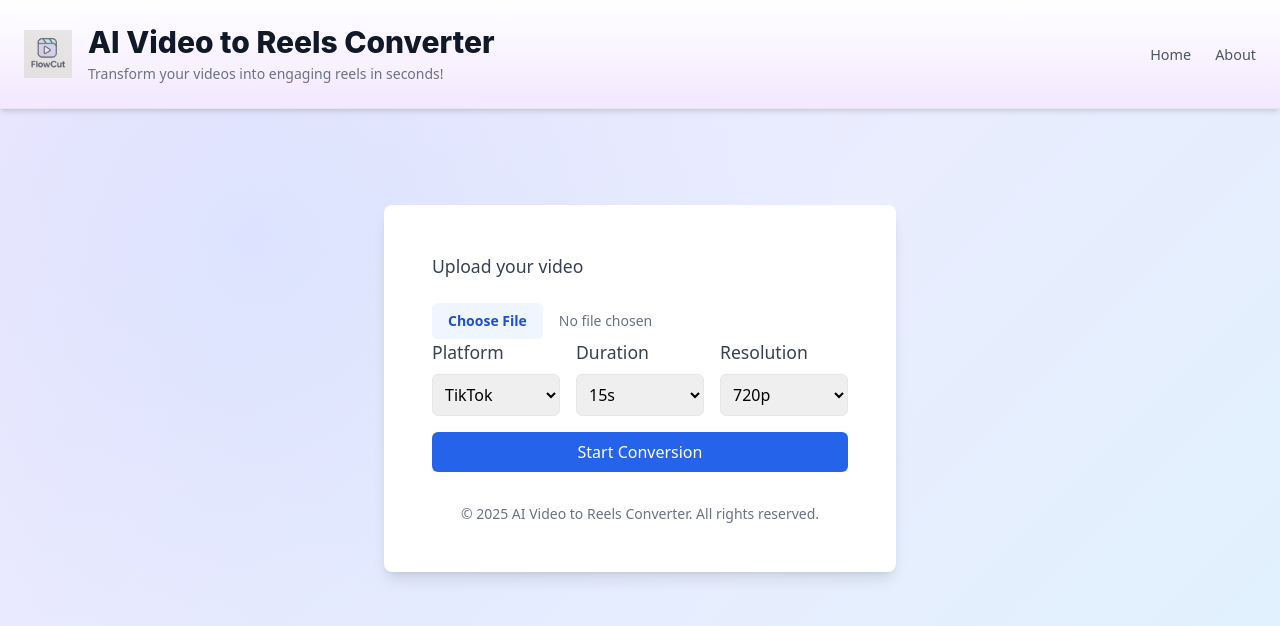
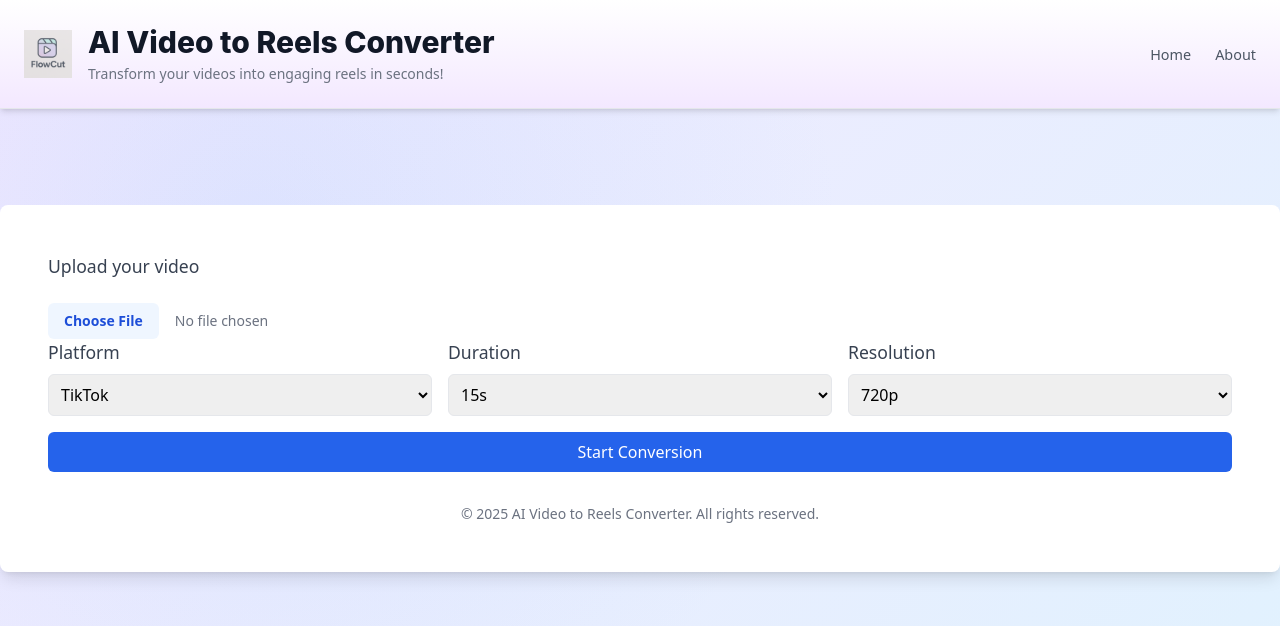
Before and after one commit to Gary-Liang/VideoConverterMVP, a React (Vite) app in the folder frontend/: page / in a window 1280 px wide. Shown: the top 626 px of the page. Built offline with nearby package versions, Linux system fonts and the light colour scheme.

Commit message:
revised centering from app.jsx

```diff
--- a/frontend/src/App.jsx
+++ b/frontend/src/App.jsx
@@ -113,7 +113,6 @@ function App() {
     pollStatus();
   }, [jobId, polling]);
 
-  // Ensure UI updates when polling stops
   useEffect(() => {
     if (!polling && isProcessing) {
       console.log("Polling stopped, clearing isProcessing");
@@ -124,8 +123,8 @@ function App() {
   return (
     <div className="min-h-screen flex-col">
       <Header />
-      <div className="card max-w-lg mx-auto mt-24 mb-10 p-8 bg-white rounded-lg shadow-lg">
-        <main class="flex-1 container mx-auto p-4">
+      <div className="mx-auto mt-24 mb-10 p-8 bg-white rounded-lg shadow-lg">
+        <main className="flex-1 p-4">
           <UploadSection videoFile={videoFile} setVideoFile={setVideoFile} />
           <PreferencesForm preferences={preferences} setPreferences={setPreferences} />
           {error && <p className="mt-2 text-red-600">{error}</p>}
```
